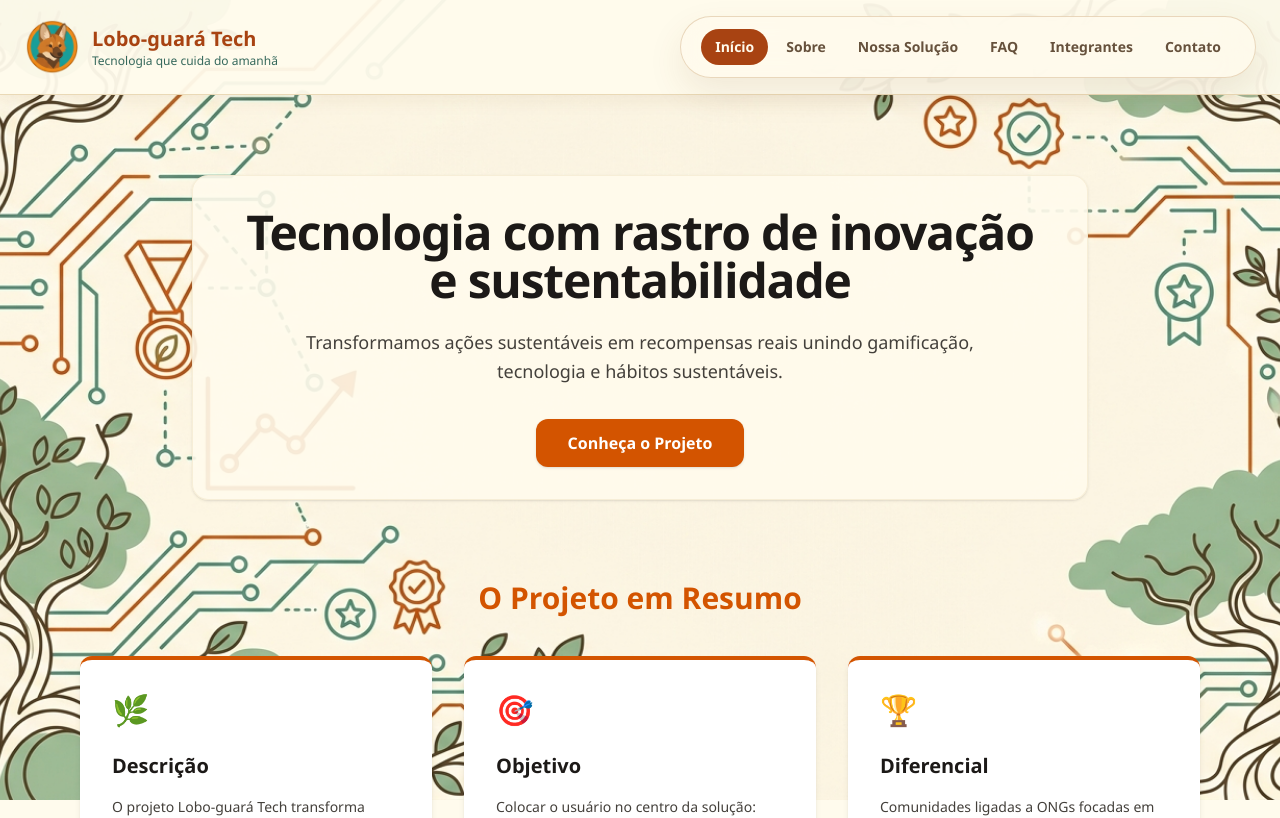
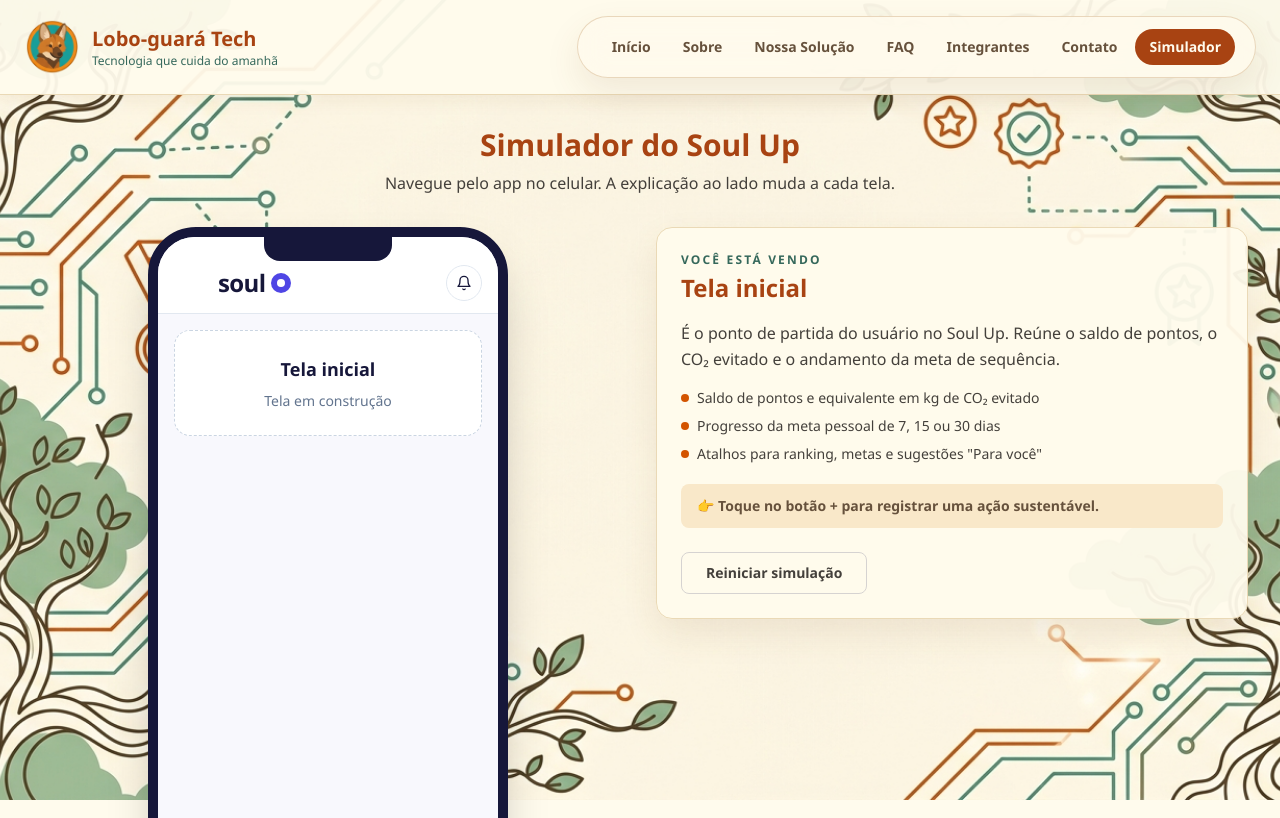
Before and after one commit to Challenger-2026/front-3.0, a React (Vite) app: page /simulador in a window 1280 px wide. Before the commit this address led to /. Shown: the top 818 px of the page. Built offline with nearby package versions, Linux system fonts and the light colour scheme; no server answers.

Commit message:
feat: rota /simulador e link no menu

```diff
--- a/src/App.tsx
+++ b/src/App.tsx
@@ -16,6 +16,7 @@ export default function App() {
     else if (location.pathname === '/solucao') titulo = 'Nossa Solução | Lobo-guará Tech';
     else if (location.pathname === '/faq') titulo = 'Perguntas Frequentes | Lobo-guará Tech';
     else if (location.pathname === '/contato') titulo = 'Contato | Lobo-guará Tech';
+    else if (location.pathname === '/simulador') titulo = 'Simulador | Lobo-guará Tech';
     else if (location.pathname.startsWith('/integrantes')) return;
 
     document.title = titulo;
--- a/src/components/Header.tsx
+++ b/src/components/Header.tsx
@@ -10,6 +10,7 @@ export default function Header({ titulo }: CabecalhoProps) {
     { label: 'FAQ', path: '/faq' },
     { label: 'Integrantes', path: '/integrantes' },
     { label: 'Contato', path: '/contato' },
+    { label: 'Simulador', path: '/simulador' },
   ];
 
 
--- a/src/main.tsx
+++ b/src/main.tsx
@@ -11,6 +11,7 @@ import Sobre from './pages/Sobre';
 import Faq from './pages/Faq';
 import Integrantes from './pages/Integrantes';
 import Contato from './pages/Contato';
+import Simulador from './pages/Simulador';
 
 const router = createBrowserRouter([
   {
@@ -24,6 +25,7 @@ const router = createBrowserRouter([
       { path: '/integrantes', element: <Integrantes /> },
       { path: '/integrantes/:rm', element: <Integrantes /> },
       { path: '/contato', element: <Contato /> },
+      { path: '/simulador', element: <Simulador /> },
       { path: '*', element: <Navigate to="/" replace /> },
     ],
   },
--- /dev/null
+++ b/src/pages/Simulador.tsx
@@ -0,0 +1,30 @@
+import { SimuladorProvider } from '../context/SimuladorContext';
+import Celular from '../components/simulador/telas/Celular';
+import AppSoulUp from '../components/simulador/AppSoulUp';
+import PainelExplicacao from '../components/simulador/PainelExplicacao';
+import TelaEmConstrucao from '../components/simulador/telas/TelaEmConstrucao';
+
+export default function Simulador() {
+  return (
+    <SimuladorProvider>
+      <div className="space-y-8">
+        <div className="text-center">
+          <h1 className="text-3xl font-extrabold text-[#a84312]">Simulador do Soul Up</h1>
+          <p className="mt-2 text-stone-700">
+            Navegue pelo app no celular. A explicação ao lado muda a cada tela.
+          </p>
+        </div>
+
+        <div className="grid items-start gap-8 lg:grid-cols-2">
+          <Celular>
+            <AppSoulUp>
+              <TelaEmConstrucao />
+            </AppSoulUp>
+          </Celular>
+
+          <PainelExplicacao />
+        </div>
+      </div>
+    </SimuladorProvider>
+  );
+}
```
